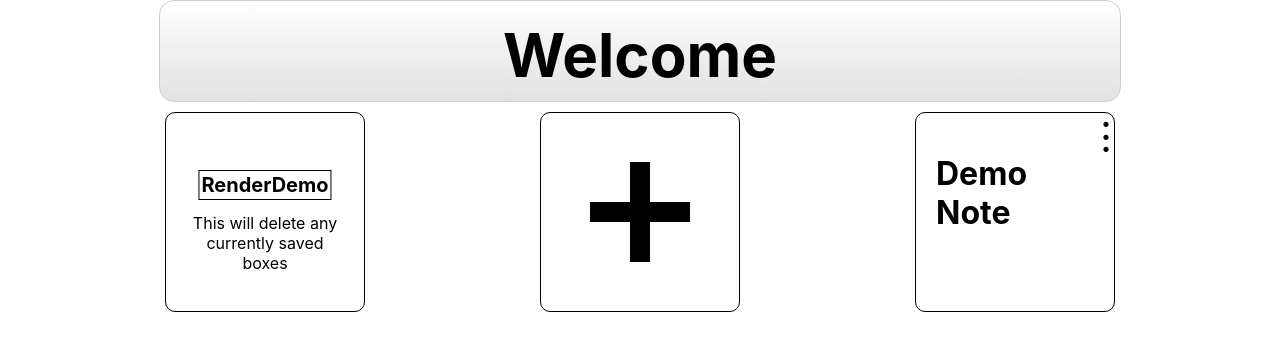
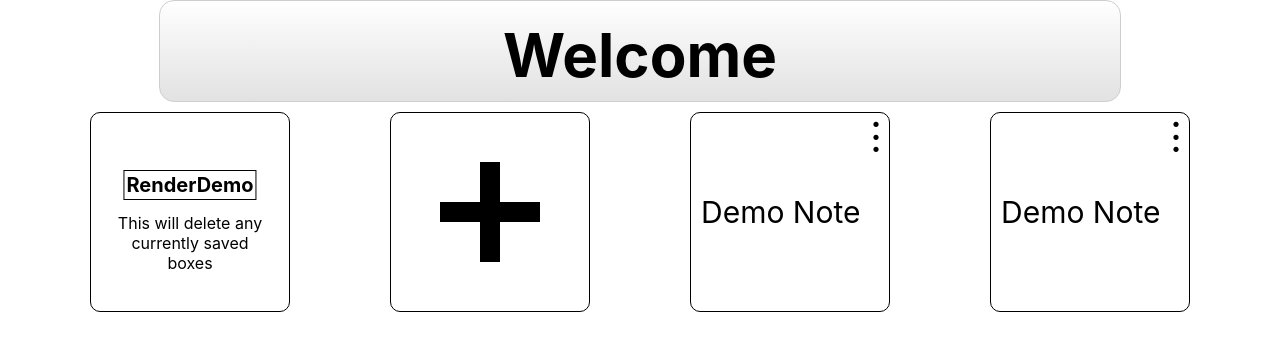
Before and after one commit to Christopher-Lamb/study-app, a React (Create React App) app in the folder client/: page / in a window 1280 px wide. Both pictures are taken after a click on the button "RenderDemo". Shown: the top 350 px of the page. Built offline with nearby package versions, Linux system fonts and the light colour scheme.

Commit message:
Delete from ThreeDotMenu Working

```diff
--- a/client/src/Information.json
+++ b/client/src/Information.json
@@ -1,6 +1,44 @@
 [
   {
-    "boxId": 992293,
+    "boxId": 100,
+    "title": "Demo Note",
+    "content": [
+      {
+        "noteId": 1,
+        "header": "Welcome to the demmo Note"
+      },
+      { "noteId": 10, "header": "These Items are Headers" },
+      {
+        "noteId": 2,
+        "text": "Items like these are text items. They allow a user to input their information directly into the page so that it is easy on the eyes and looks complete."
+      },
+      {
+        "noteId": 4,
+        "header": "Adding Headers and Text"
+      },
+      {
+        "noteId": 5,
+        "text": "Adding headers and text can be done at the bottom of the screen. By selecting header or text you will be able to input and save a new text which as of right now will be stored in your local storage."
+      },
+      {
+        "noteId": 6,
+        "header": "Editing an Item"
+      },
+      {
+        "noteId": 7,
+        "text": "Every time your mouse passes over an item rendered in the box a black outline will appear indicating which item you are currently on. When clicked the use will be given the opportunity to edit their item. If text is changed and they try to close the editor without saving they will be issued a warning to continue. Common practice will be to save before exiting in order to avoid accidentally not saving information that you have input. The title can be edited but not deleted."
+      },
+      {
+        "noteId": 8,
+        "header": "The Focus Please Read"
+      },
+      {
+        "noteId": 9,
+        "text": "It is natural for a beta tester to want to give their own input into what they think that app should look like or what features should be added, but there are a lot of features that are on the way and your ideas won't be considered until the app is in its more complete form, so thank you and please save all ideas for a later date. :* I also did not proof read these messages so any advice on these sentences hold little merit."
+      }
+    ]
+  },{
+    "boxId": 101,
     "title": "Demo Note",
     "content": [
       {
--- a/client/src/components/BoxItem/index.js
+++ b/client/src/components/BoxItem/index.js
@@ -4,6 +4,7 @@ import ContentSelector from "../ContentSelector";
 import AddText from "../AddText";
 import NoteText from "../NoteText";
 import ThreeDotsMenu from "../ThreeDotsMenu";
+import BoxTitle from "../BoxTitle";
 
 // Single Stored Box that contains a collection of
 //info consists of the Text Headings and Title of each Box Stored
@@ -134,14 +135,24 @@ export default function BoxItem({ content, deleteBox }) {
       content: newContentArray,
     }));
   };
+  const updateTitle = (newTitle) => {
+    setBoxState((prevState) => {
+      return { ...prevState, title: newTitle };
+    });
+    console.log("Where", boxState);
+  };
 
   //User Create Box item
   return (
     <div onClick={handleClick} className={classList}>
       {!isOpen && (
         <>
-          <ThreeDotsMenu />
-          <h1>{boxState.title}</h1>
+          <ThreeDotsMenu
+            onDel={() => {
+              deleteBox(boxState);
+            }}
+          />
+          <BoxTitle>{boxState.title}</BoxTitle>
         </>
       )}
       {isOpen && (
@@ -151,6 +162,7 @@ export default function BoxItem({ content, deleteBox }) {
             key="title"
             contentType="title"
             content={{ text: boxState.title, boxId: boxState.boxId }}
+            updateTitle={updateTitle}
           />
           {boxState.content ? (
             <div className={BoxItemCSS.contentContainer}>
--- /dev/null
+++ b/client/src/components/BoxTitle/BoxTitle.module.css
@@ -0,0 +1,17 @@
+.title {
+  font-size: 30px;
+  position: absolute;
+  margin: 0;
+  padding-left: 10px;
+  padding-right: 15px;
+  width: 198px;
+  height: auto;
+  left: 0px;
+  top: 50%;
+  transform: translateY(-50%);
+  background-color: white;
+  overflow: auto;
+}
+.title:hover {
+  background-color: rgba(211, 211, 211, 0.589);
+}
--- /dev/null
+++ b/client/src/components/BoxTitle/index.js
@@ -0,0 +1,6 @@
+import React from "react";
+import BoxTitleCSS from "./BoxTitle.module.css";
+
+export default function BoxTitle({ children }) {
+  return <p className={BoxTitleCSS.title}>{children}</p>;
+}
--- /dev/null
+++ b/client/src/components/DeleteBoxPopUp/DeleteBoxPopUp.module.css
@@ -0,0 +1,20 @@
+.container {
+  position: absolute;
+  outline: 1px solid black;
+  z-index: 1;
+  top: 34px;
+  left: 58px;
+  background: white;
+  height: 50px;
+  width: 120px;
+}
+
+.item {
+  position: relative;
+  font-size: 17px;
+  top: 0px;
+  margin: 0px;
+  top: 50%;
+  transform: translateY(-50%);
+  padding-left: 5px;
+}
--- /dev/null
+++ b/client/src/components/DeleteBoxPopUp/index.js
@@ -0,0 +1,16 @@
+import React from "react";
+import DelPopUpCSS from "./DeleteBoxPopUp.module.css";
+
+export default function DeleteBoxPopUp({onClick}) {
+  return (
+    <div
+      onClick={(e) => {
+        e.stopPropagation();
+        onClick()
+      }}
+      className={DelPopUpCSS.container}
+    >
+      <p className={DelPopUpCSS.item}>Delete Box</p>
+    </div>
+  );
+}
--- a/client/src/components/NoteText/index.js
+++ b/client/src/components/NoteText/index.js
@@ -1,7 +1,12 @@
 import React, { useEffect, useRef, useState } from "react";
 import NoteTextCSS from "./NoteText.module.css";
 
-export default function NoteText({ content, contentType, unRender }) {
+export default function NoteText({
+  content,
+  contentType,
+  unRender,
+  updateTitle,
+}) {
   const [elementState, setElementState] = useState(contentType);
   const [textState, setTextState] = useState(content.text);
   const [editIsActive, setEditIsActive] = useState(false);
@@ -17,17 +22,6 @@ export default function NoteText({ content, contentType, unRender }) {
       editorClass.current = NoteTextCSS.editingHeading;
     }
   }, []);
-
-  // // Sets note Type
-  // const setNote = () => {
-  //   if (contentType === "heading") {
-  //     setElementState("hTag");
-  //   } else if (contentType === "text") {
-  //     setElementState("pTag");
-  //   } else if (contentType === "title") {
-  //     setElementState("title");
-  //   }
-  // };
 
   const contentChecker = () => {
     //switch statement would work better i think
@@ -57,7 +51,7 @@ export default function NoteText({ content, contentType, unRender }) {
         if (contentType === "title") {
           //change title to what was edited
           box.title = updatedText;
-          console.log("box", box);
+          // console.log("box", box);
           //return box to the array
           return box;
         } else {
@@ -187,6 +181,9 @@ export default function NoteText({ content, contentType, unRender }) {
               onClick={(e) => {
                 e.stopPropagation();
                 handleSave(editingText);
+                if (contentType === "title") {
+                  updateTitle(editingText);
+                }
               }}
             >
               Save
--- a/client/src/components/ThreeDotsMenu/ThreeDotsMenu.module.css
+++ b/client/src/components/ThreeDotsMenu/ThreeDotsMenu.module.css
@@ -1,11 +1,13 @@
-.dotsContainer {
+.container {
   position: absolute;
   height: 50px;
   width: 20px;
   top: 0px;
-  left: 90.5%;
+  left: 88%;
+  z-index: 1;
+  user-select: none;
 }
-.dotsContainer:hover {
+.container:hover {
   background-color: rgb(199, 199, 199);
 }
 
@@ -16,7 +18,6 @@
   width: 5px;
   left: 5px;
 }
-
 
 .dot1 {
   top: -50%;
--- a/client/src/components/ThreeDotsMenu/index.js
+++ b/client/src/components/ThreeDotsMenu/index.js
@@ -1,18 +1,29 @@
-import React from "react";
+import React, { useState } from "react";
 import ThreeDotsCSS from "../ThreeDotsMenu/ThreeDotsMenu.module.css";
+import DeleteBoxPopUp from "../DeleteBoxPopUp";
 
-export default function ThreeDotsMenu({ onClick }) {
+export default function ThreeDotsMenu({ onDel }) {
+  const [isOpen, setIsOpen] = useState(false);
   return (
+    <>
+      {isOpen && <DeleteBoxPopUp onClick={onDel} />}
       <div
         onClick={(e) => {
           e.stopPropagation();
+          if (isOpen) {
+            setIsOpen(false);
+          } else {
+            setIsOpen(true);
+          }
+
           // onClick();
         }}
-      className={ThreeDotsCSS.dotsContainer}
+        className={ThreeDotsCSS.container}
       >
         <div className={`${ThreeDotsCSS.dot1} ${ThreeDotsCSS.dots}`}>.</div>
         <div className={`${ThreeDotsCSS.dot2} ${ThreeDotsCSS.dots}`}>.</div>
         <div className={`${ThreeDotsCSS.dot3} ${ThreeDotsCSS.dots}`}>.</div>
       </div>
+    </>
   );
 }
```
Lines whose indentation alone changed are shown as unchanged.
